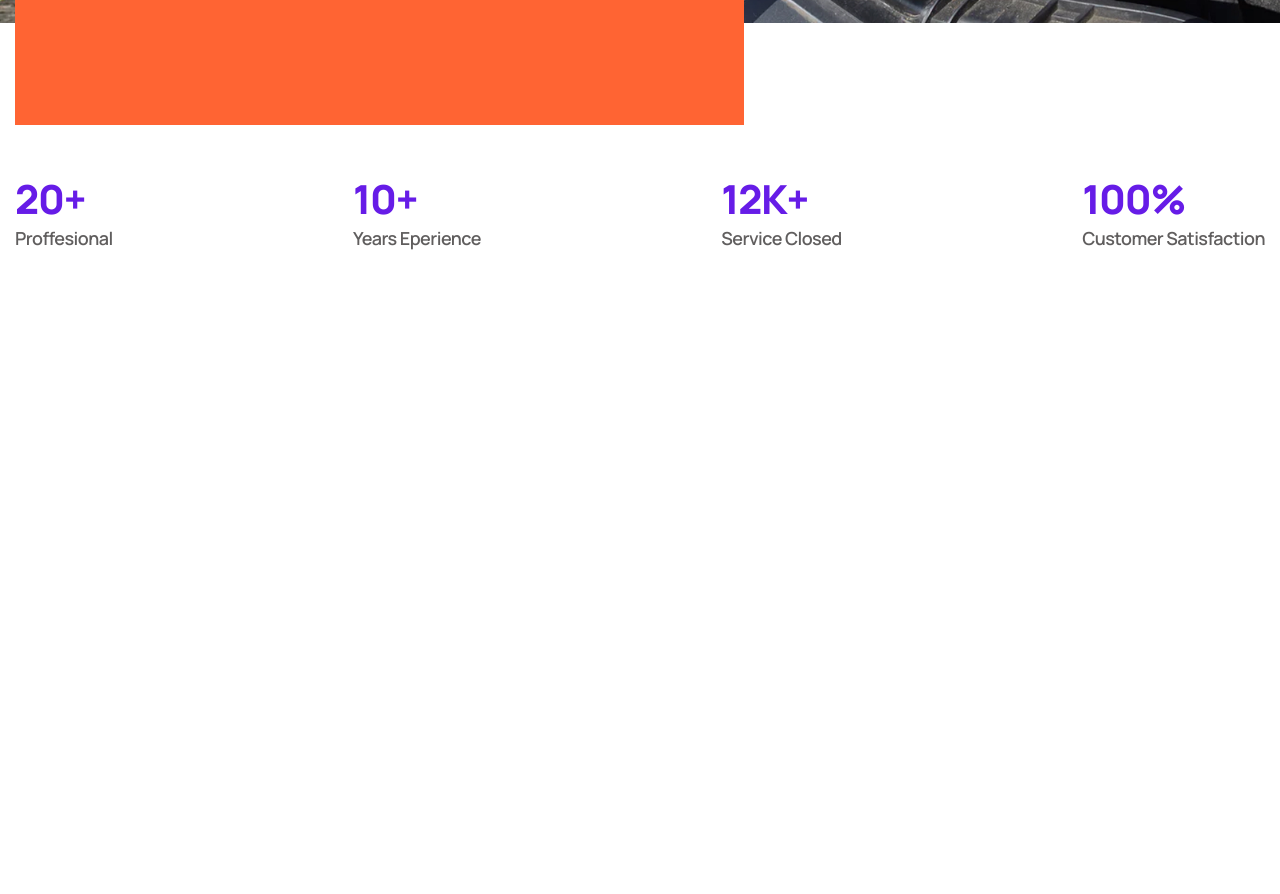
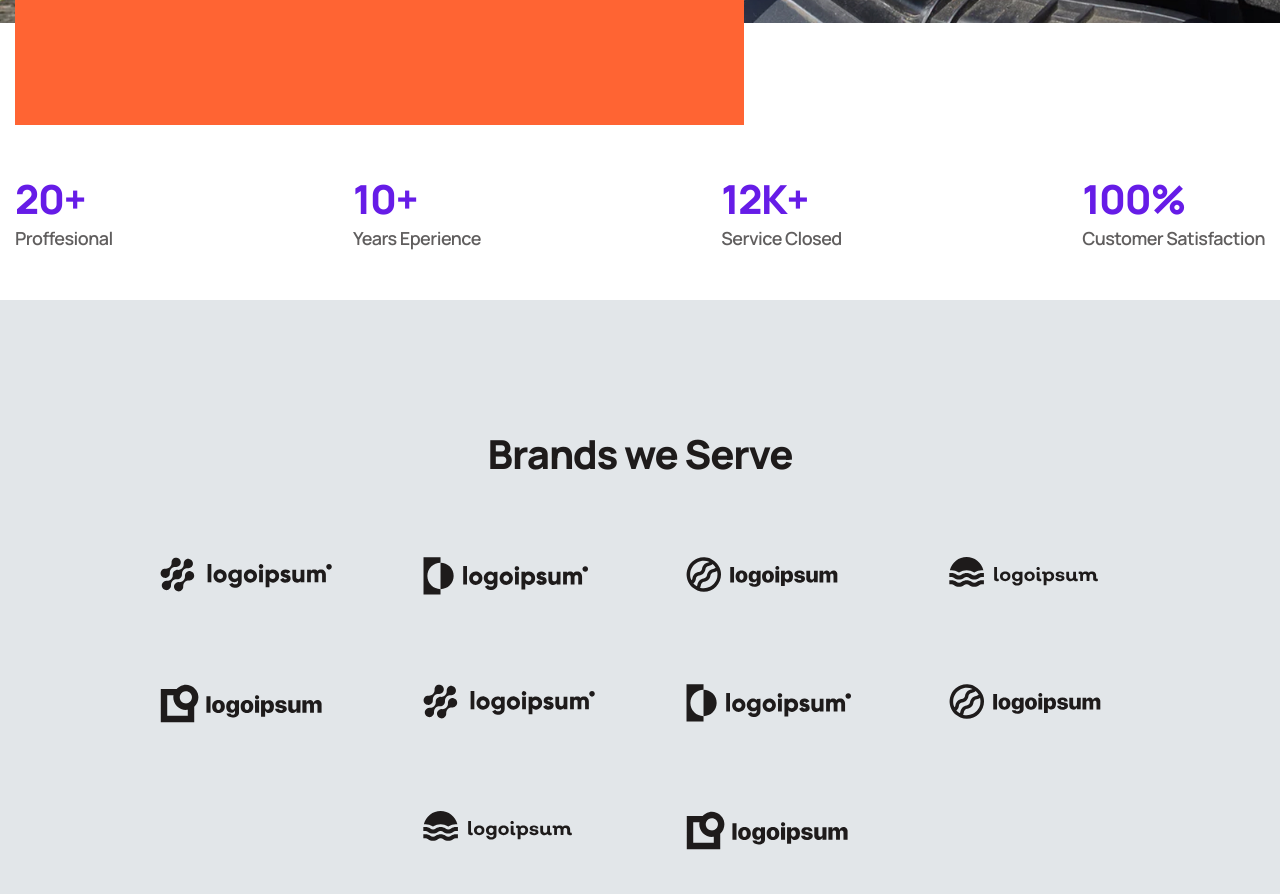
Before and after one commit to RafaelTagiev/finsweet, a website: page index.html in a window 1280 px wide. Shown: the part 3188-4082 px from the top of the page. Before the commit the page ends 3488 px from the top, so only its background shows below. Drawn offline with nearby package versions, Linux system fonts and the light colour scheme; files that its build step writes are made by us from their sources; files whose address does not match are found by name.

Commit message:
brands section implementation

```diff
--- a/index.html
+++ b/index.html
@@ -273,6 +273,45 @@
                     </div>
                 </div>
             </section>
+            <section class="brands-section">
+                <div class="container">
+                    <div class="brands">
+                        <h2 class="brands-title heading-title">Brands we Serve</h2>
+                        <div class="brands__logos">
+                            <a href="#" class="brands__logos-item">
+                                <img src="assets/image/icons/logoipsum-icon5.svg" alt="brand name">
+                            </a>
+                            <a href="#" class="brands__logos-item">
+                                <img src="assets/image/icons/logoipsum-icon4.svg" alt="brand name">
+                            </a>
+                            <a href="#" class="brands__logos-item">
+                                <img src="assets/image/icons/logoipsum-icon3.svg" alt="brand name">
+                            </a>
+                            <a href="#" class="brands__logos-item">
+                                <img src="assets/image/icons/logoipsum-icon2.svg" alt="brand name">
+                            </a>
+                            <a href="#" class="brands__logos-item">
+                                <img src="assets/image/icons/logoipsum-icon1.svg" alt="brand name">
+                            </a>
+                            <a href="#" class="brands__logos-item">
+                                <img src="assets/image/icons/logoipsum-icon5.svg" alt="brand name">
+                            </a>
+                            <a href="#" class="brands__logos-item">
+                                <img src="assets/image/icons/logoipsum-icon4.svg" alt="brand name">
+                            </a>
+                            <a href="#" class="brands__logos-item">
+                                <img src="assets/image/icons/logoipsum-icon3.svg" alt="brand name">
+                            </a>
+                            <a href="#" class="brands__logos-item">
+                                <img src="assets/image/icons/logoipsum-icon2.svg" alt="brand name">
+                            </a>
+                            <a href="#" class="brands__logos-item">
+                                <img src="assets/image/icons/logoipsum-icon1.svg" alt="brand name">
+                            </a>
+                        </div>
+                    </div>
+                </div>
+            </section>
         </main>
     </div>
 
--- /dev/null
+++ b/styles/_brands.scss
@@ -0,0 +1,26 @@
+@use "variables" as v;
+@use "mixin" as m;
+
+.brands-section {
+    background-color: v.$steelgrey;
+
+    .brands {
+        padding: 128px 0;
+
+        &-title {
+            text-align: center;
+        }
+
+        &__logos {
+            margin-top: 30px;
+
+            @include m.d-flex(center, center, wrap, 38px, 38px);
+
+            &-item {
+                padding: 47px 27px;
+                width: 225px;
+                height: 127px;
+            }
+        }
+    }
+}
--- a/styles/_importer.scss
+++ b/styles/_importer.scss
@@ -6,3 +6,4 @@
 @forward "process";
 @forward "cta";
 @forward "experience";
+@forward "brands";
```
